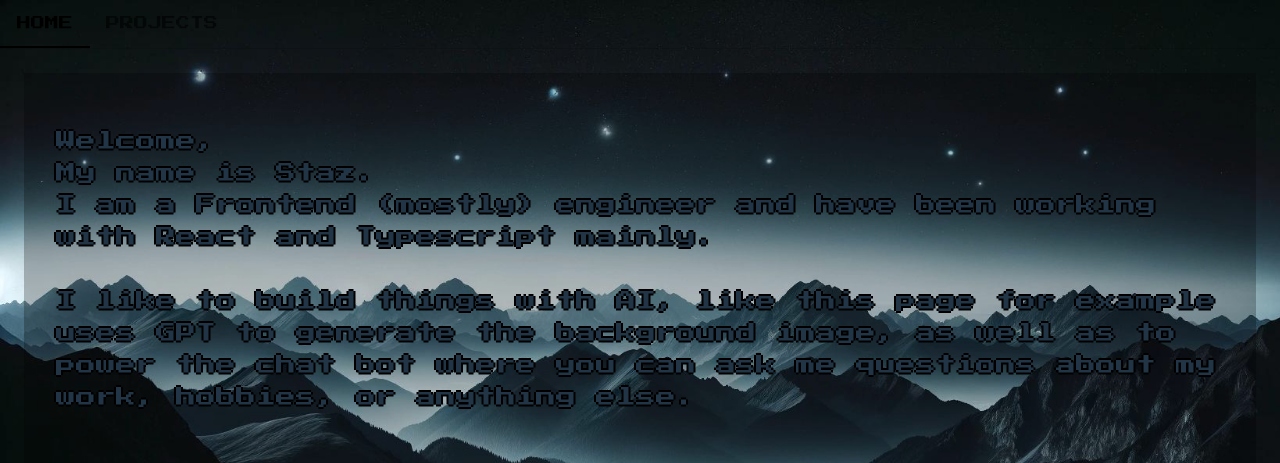
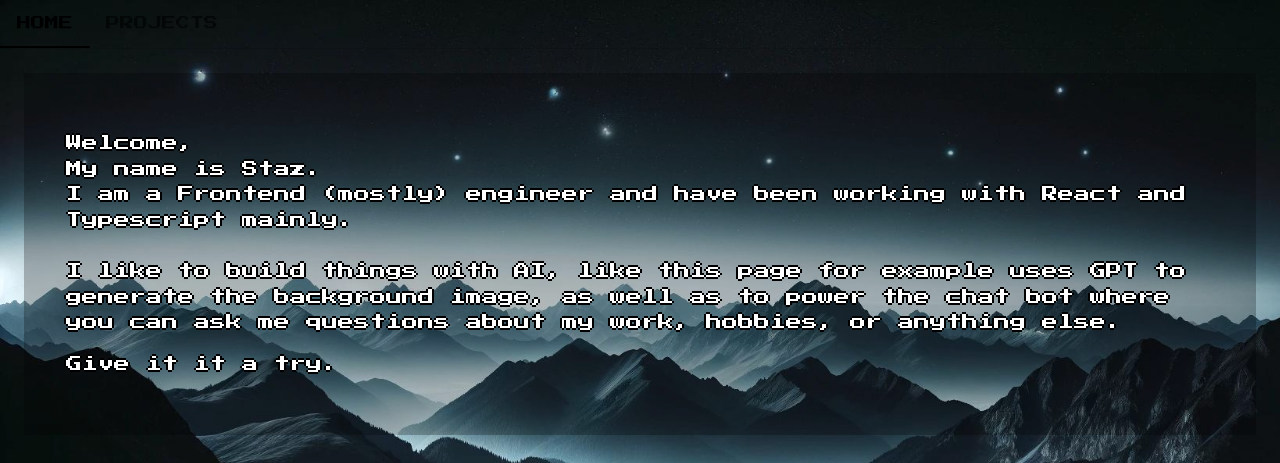
Before and after one commit to stazcp/staz_website, a React (Vite) app: page / in a window 1280 px wide. Shown: the top 463 px of the page. Built offline with nearby package versions, Linux system fonts and the light colour scheme; no server answers.

Commit message:
Fix import casing in files

```diff
--- a/src/App.tsx
+++ b/src/App.tsx
@@ -1,6 +1,6 @@
 import { Container, ThemeProvider, createTheme, GlobalStyles } from '@mui/material'
 import BasicTabs from './components/BasicTabs'
-import GlobalContextProvider from './contexts/globalContext'
+import GlobalContextProvider from './contexts/GlobalContext'
 import { APP_THEME, GLOBAL_STYLES } from './styles'
 import SocialBar from './components/SocialBar'
 import Chat from './components/Chat'
--- a/src/components/Chat.tsx
+++ b/src/components/Chat.tsx
@@ -1,5 +1,5 @@
 import { Box, Container, Input } from '@mui/material'
-import { useGlobalContext } from '../contexts/globalContext'
+import { useGlobalContext } from '../contexts/GlobalContext'
 import { LoadingButton } from '@mui/lab'
 import { makeStyles } from '@mui/styles'
 
--- a/src/components/ProjectCard.tsx
+++ b/src/components/ProjectCard.tsx
@@ -4,7 +4,7 @@ import CardContent from '@mui/material/CardContent'
 import CardMedia from '@mui/material/CardMedia'
 import Button from '@mui/material/Button'
 import Typography from '@mui/material/Typography'
-import { useGlobalContext } from '../contexts/globalContext'
+import { useGlobalContext } from '../contexts/GlobalContext'
 
 interface Props {
   img: string
--- a/src/constants.ts
+++ b/src/constants.ts
@@ -3,4 +3,5 @@ export const INTRO_TEXT = `
   My name is Staz.<br>
   I am a Frontend (mostly) engineer and have been working with React and Typescript mainly.<br><br>
   I like to build things with AI, like this page for example uses GPT to generate the background image, as well as to power the chat bot where you can ask me questions about my work, hobbies, or anything else.</p>
+  <p>Give it it a try.</p>
 `
--- a/src/contexts/globalContext.tsx
+++ b/src/contexts/globalContext.tsx
@@ -1,4 +1,4 @@
-import { FormEvent, ReactNode, createContext, useContext, useEffect, useState } from 'react'
+import { FormEvent, ReactNode, createContext, useContext, useState } from 'react'
 import { keepServerAwake, postMessage, startConversation } from '../utils'
 import { useQuery, useMutation } from '@tanstack/react-query'
 import { GlobalContextValue, NewMessageMutationVariables } from './types'
@@ -38,6 +38,7 @@ const GlobalContextProvider = ({ children }: { children: ReactNode }): ReactNode
     data: aiResponse,
     error: aiResponseError,
     isPending: aiResponsePending,
+    isIdle: chatNeverUsed,
   } = useMutation({
     mutationKey: ['sendMessage'],
     mutationFn: ({ threadId, userInput }: NewMessageMutationVariables) =>
@@ -65,6 +66,7 @@ const GlobalContextProvider = ({ children }: { children: ReactNode }): ReactNode
         aiResponse,
         aiResponsePending,
         aiResponseError,
+        chatNeverUsed,
       }}
     >
       {children}
--- a/src/contexts/types.ts
+++ b/src/contexts/types.ts
@@ -10,6 +10,7 @@ export interface GlobalContextValue {
   aiResponsePending: boolean
   aiResponseError: unknown
   aiResponse: string | undefined
+  chatNeverUsed: boolean
 }
 
 export interface NewMessageMutationVariables {
--- a/src/pages/Home.tsx
+++ b/src/pages/Home.tsx
@@ -1,4 +1,4 @@
-import { Box, Container, Typography } from '@mui/material'
+import { Box, Typography } from '@mui/material'
 import { useGlobalContext } from '../contexts/globalContext'
 import { cleanHTML, createMarkup } from '../utils'
 import { INTRO_TEXT } from '../constants'
@@ -13,9 +13,30 @@ import { INTRO_TEXT } from '../constants'
 // asking about projects I can provide links as well
 
 const Home = () => {
-  const { aiResponse } = useGlobalContext()
+  const { aiResponse, chatNeverUsed, serverConnectionError, aiResponseError, aiResponsePending } =
+    useGlobalContext()
 
-  const cleanResponse = cleanHTML(aiResponse ?? INTRO_TEXT)
+  const cleanResponse = aiResponse ? cleanHTML(aiResponse) : null
+
+  const strategies = [
+    { condition: () => chatNeverUsed, action: () => INTRO_TEXT },
+    { condition: () => cleanResponse, action: () => cleanResponse },
+    { condition: () => aiResponsePending, action: () => 'Loading...' },
+    {
+      condition: () => serverConnectionError,
+      action: () => 'There was an error connecting to the server. Please try again later.',
+    },
+    {
+      condition: () => aiResponseError,
+      action: () => 'There was an error with the chat bot. Please try again later.',
+    },
+    { condition: () => true, action: () => INTRO_TEXT },
+  ]
+
+  const textToDisplay = () => {
+    const strategy = strategies.find((s) => s.condition())
+    return strategy ? createMarkup(strategy.action() || '') : { __html: '' }
+  }
 
   return (
     <Box
@@ -24,7 +45,7 @@ const Home = () => {
       sx={{ backgroundColor: 'rgba(0, 0, 0, 0.25)', overflow: 'scroll' }}
     >
       <Typography variant="h6" component="div">
-        <div dangerouslySetInnerHTML={createMarkup(cleanResponse)} />
+        <div dangerouslySetInnerHTML={textToDisplay()} />
       </Typography>
     </Box>
   )
--- a/src/styles.ts
+++ b/src/styles.ts
@@ -16,17 +16,20 @@ export const APP_THEME = {
     ].join(','),
     h1: {
       color: '#ffffff', // white text
-      backgroundColor: '#000000', // black background
       padding: '10px', // space around the text
-      borderRadius: '5px', // rounded corners
+      fontSize: '24px', // smaller font size
     },
     h2: {
       color: '#ffffff', // white text
-      backgroundColor: '#000000', // black background
       padding: '10px', // space around the text
-      borderRadius: '5px', // rounded corners
+      fontSize: '20px', // smaller font size
     },
-    // Add similar styles for other typography variants (h3, h4, h5, h6, body1, body2, etc.) if needed
+    h6: {
+      color: '#ffffff', // white text
+      padding: '10px', // space around the text
+      fontSize: '16px', // smaller font size
+    },
+    // Add similar styles for other typography variants (h3, h4, h5, body1, body2, etc.) if needed
   },
   components: {
     MuiListItem: {
```
